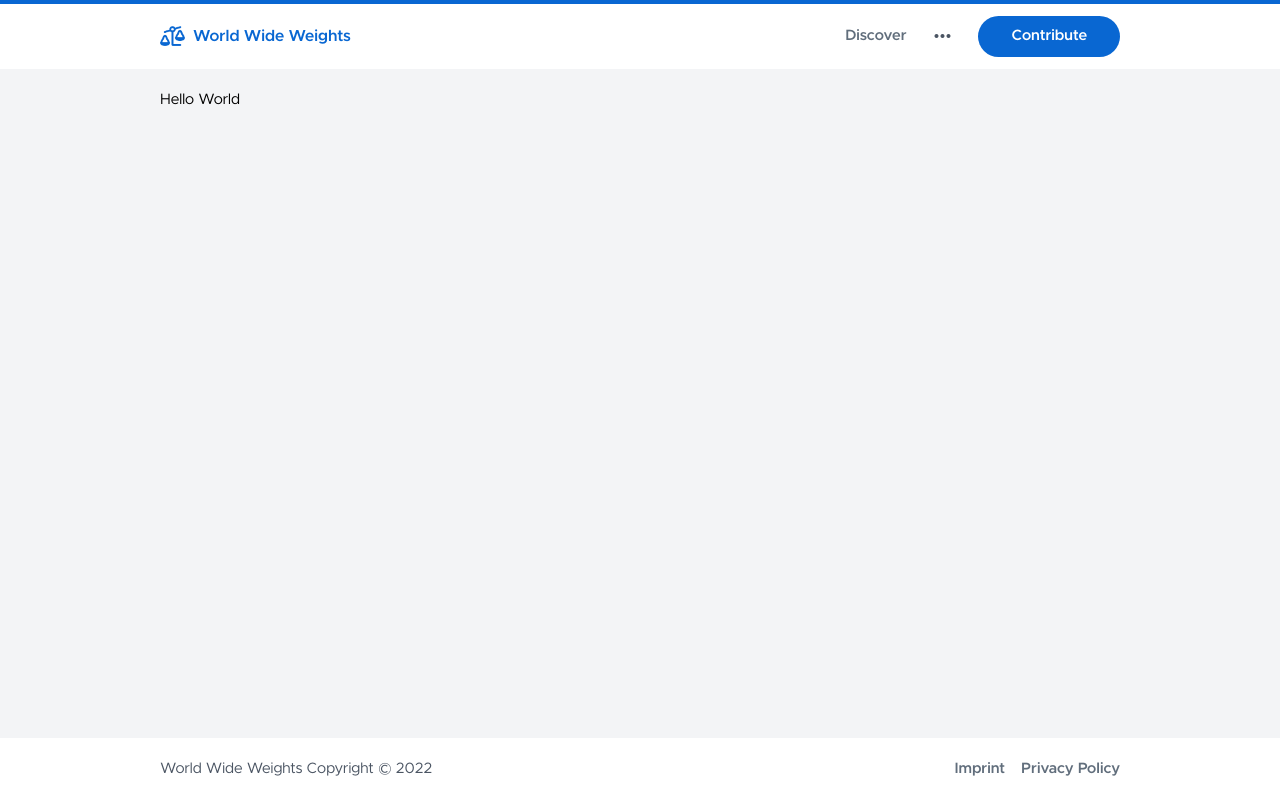
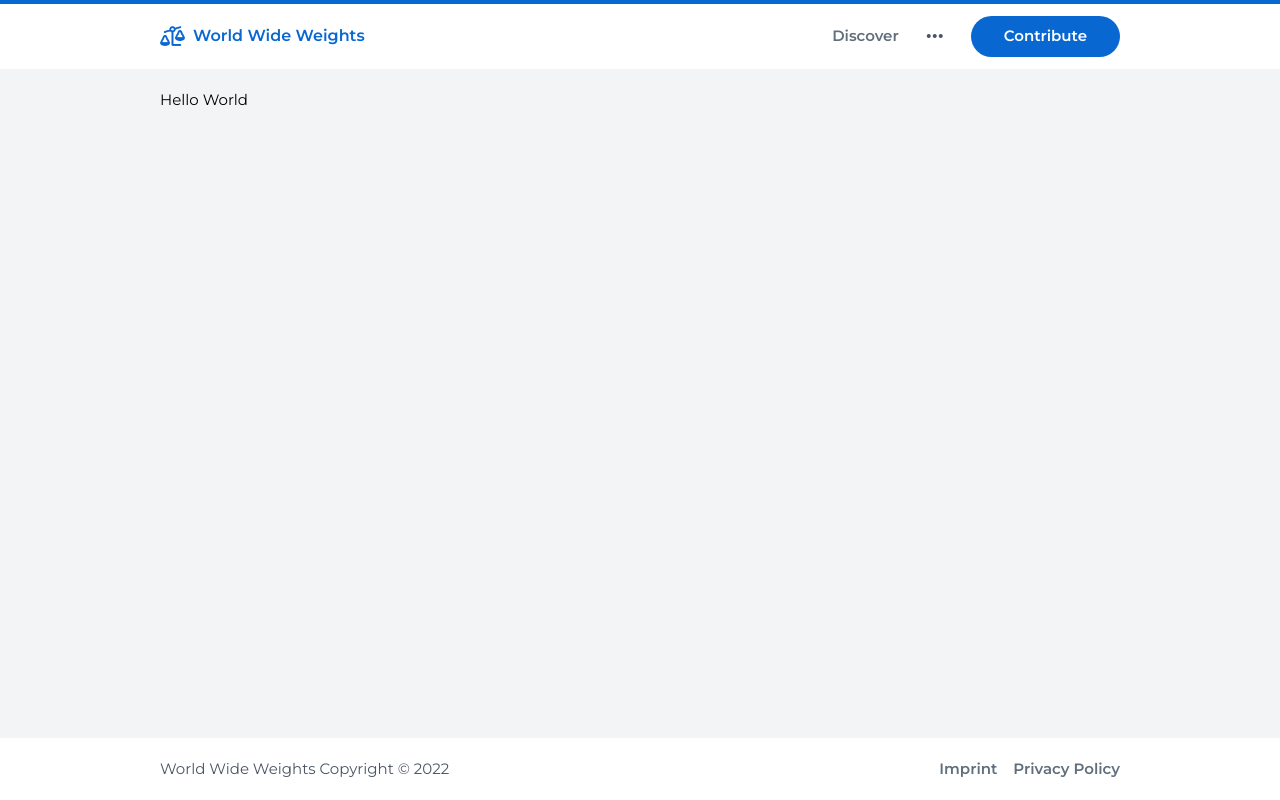
Before and after one commit to world-wide-weights/wwweights, a Next.js app in the folder frontend/: page / in a window 1280 px wide. Built offline with nearby package versions, Linux system fonts and the light colour scheme.

Commit message:
Change to montserrat

```diff
--- a/frontend/pages/_app.tsx
+++ b/frontend/pages/_app.tsx
@@ -1,26 +1,18 @@
 /** Import font support */
-import localFont from '@next/font/local';
+import { Montserrat } from '@next/font/google';
 /** Imports all material symbols globally which we use as our icon pack */
 import 'material-symbols/rounded.css';
 import type { AppProps } from 'next/app';
 import { Layout } from '../components/Layout/Layout';
 import '../styles/global.css';
 
-const metropolis = localFont({
-  src: [{
-    path: '../font/Metropolis-Regular.woff2',
-    weight: '400',
-    style: 'normal',
-  },
-  {
-    path: '../font/Metropolis-SemiBold.woff2',
-    weight: '600',
-    style: 'normal',
-  }]
+const montserrat = Montserrat({
+  subsets: ['latin'],
+  variable: '--font-montserrat',
 })
 
 const App = ({ Component, pageProps }: AppProps) => {
-  return <main className={`${metropolis.className} font-sans`}>
+  return <main className={`${montserrat.variable} font-sans`}>
     <Layout>
       <Component {...pageProps} />
     </Layout>
--- a/frontend/tailwind.config.js
+++ b/frontend/tailwind.config.js
@@ -61,6 +61,9 @@ module.exports = {
         }
       }
     },
+    fontFamily: {
+      sans: ['var(--font-montserrat)', ...fontFamily.sans],
+    }
   },
   plugins: [],
 };
```
